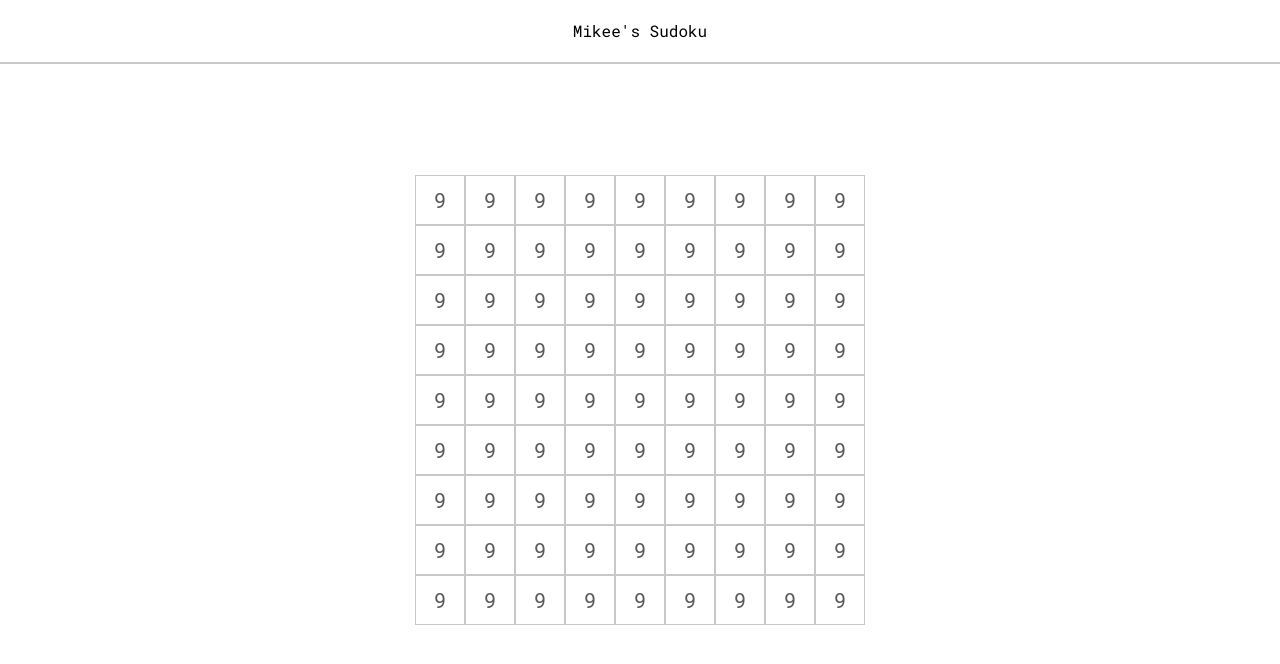
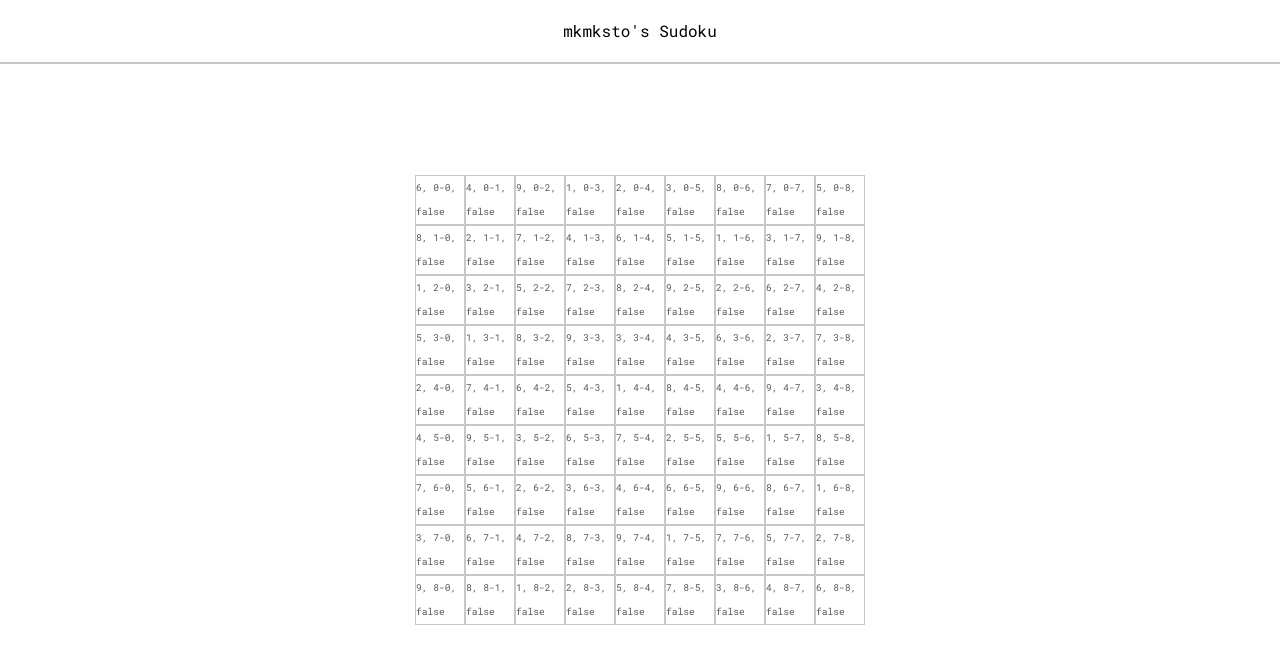
Before and after one commit to mkmksto/svelte_sudoku, a Svelte app: page / in a window 1280 px wide. Shown: the top 664 px of the page. Built offline with nearby package versions, Linux system fonts and the light colour scheme.

Commit message:
save - kinda working (before creating branch)

```diff
--- a/src/components/Board.svelte
+++ b/src/components/Board.svelte
@@ -1,12 +1,41 @@
 <script>
+    import { onMount } from 'svelte'
+    import { tileState } from '../stores/tileStateStore'
+    import { initObjectArray } from '../utils/arrayManipulation'
+    import { sample1 } from '../utils/sampleProblems'
     import Tiles from './Tiles.svelte'
 
-    let numTiles = 81
+    // $tileState = initializeObjectArray()
+
+    onMount(() => {
+        initializeStore()
+        populateTileStore()
+    })
+
+    function initializeStore() {
+        tileState.update((prevState) => {
+            return initObjectArray()
+        })
+    }
+
+    function populateTileStore() {
+        tileState.update((previousStateArr) => {
+            console.log(previousStateArr)
+
+            const newArr = [...previousStateArr]
+            newArr.forEach((tileObj, idx) => {
+                tileObj['realValue'] = sample1[idx]
+            })
+
+            console.log(newArr)
+            return newArr
+        })
+    }
 </script>
 
 <div class="board">
-    {#each Array(numTiles) as _}
-        <Tiles />
+    {#each $tileState as { coord, realValue, isActiveTile } (coord)}
+        <Tiles {realValue} {coord} bind:isActive={isActiveTile} />
     {/each}
 </div>
 
--- a/src/components/Header.svelte
+++ b/src/components/Header.svelte
@@ -1,6 +1,6 @@
 <script></script>
 
-<div class="header">Mikee's Sudoku</div>
+<div class="header">mkmksto's Sudoku</div>
 
 <style>
     .header {
--- a/src/components/Tiles.svelte
+++ b/src/components/Tiles.svelte
@@ -1,9 +1,61 @@
 <script>
-    export let tileValue = 9
+    import { tileState } from '../stores/tileStateStore'
+    export let realValue
+    // export let idx
+    export let coord
+    // export let userInputValue
+    // export let isValidvalue
+    // export let isReplaceable
+    export let isActive
+
+    function tileClick(coord) {
+        clearPreviousActiveTiles()
+
+        // const tileToActivate = $tileState.find(
+        //     (tileObj) => tileObj.coord === coord
+        // )
+        // console.log(tileToActivate.isActiveTile)
+        // if (tileToActivate.isActiveTile) {
+        //     tileToActivate.isActiveTile = false
+        // } else {
+        //     tileToActivate.isActiveTile = true
+        // }
+
+        // $tileState = $tileState
+        tileState.update((previousStateArr) => {
+            const tileToActivate = previousStateArr.find(
+                (tileObj) => tileObj.coord === coord
+            )
+
+            console.log(tileToActivate.coord)
+            console.log(tileToActivate.isActiveTile)
+            // if already active, deactivate
+            if (tileToActivate.isActiveTile) {
+                tileToActivate.isActiveTile = false
+            } else {
+                tileToActivate.isActiveTile = true
+            }
+
+            return [...previousStateArr]
+        })
+    }
+
+    function clearPreviousActiveTiles() {
+        tileState.update((previousStateArr) => {
+            previousStateArr.forEach((tileObj) => {
+                tileObj.isActiveTile = false
+            })
+            return previousStateArr
+        })
+    }
 </script>
 
-<div class="tile">
-    {tileValue}
+<div
+    class="tile"
+    class:active-tile={isActive}
+    on:click={() => tileClick(coord)}
+>
+    {realValue}, {coord}, {isActive}
 </div>
 
 <style>
@@ -11,10 +63,14 @@
         display: flex;
         align-items: center;
         justify-content: center;
-        font-size: 1.3rem;
+        font-size: 0.6rem;
         color: rgb(90, 90, 90);
         width: 50px;
         height: 50px;
         border: 0.3px solid rgba(200, 200, 200);
     }
+
+    .active-tile {
+        background-color: rgb(180, 180, 180);
+    }
 </style>
--- a/src/stores/sampleProblemStore.js
+++ /dev/null
@@ -1,3 +0,0 @@
-import { readable } from 'svelte/store'
-
-export const sampleProblem = readable([])
--- a/src/stores/tileStateStore.js
+++ b/src/stores/tileStateStore.js
@@ -1,12 +1,30 @@
 import { writable } from 'svelte/store'
 
-export const tiles = writable([])
+export const tileState = writable([
+    {
+        coord: '0-0',
+        realValue: '1',
+        userInputValue: '',
+        isValidValue: undefined,
+        isReplaceable: undefined,
+        isActiveTile: false,
+    },
+])
 
-// contents
-// isReplaceable (bool)
-// currentValue numfrom 1-9 or none
-// globalCoord (from 9x9) (will also serve as unique ID)
-// column coord
-// row coord
-// localCoord
-// isInvalidValue
+// function initializeObjectArray() {
+//     const sudokuArray = []
+
+//     for (let row = 0; row < 9; row++) {
+//         for (let col = 0; col < 9; col++) {
+//             sudokuArray.push({
+//                 coord: `${row}-${col}`,
+//                 realValue: '',
+//                 userInputValue: '',
+//                 isValidValue: undefined,
+//                 isReplaceable: undefined,
+//                 isActiveTile: false,
+//             })
+//         }
+//     }
+//     return sudokuArray
+// }
--- /dev/null
+++ b/src/utils/arrayManipulation.js
@@ -0,0 +1,46 @@
+let sample =
+    '649123875827465139135789264518934627276518493493672518752346981364891752981257346'
+
+export function oneDto2D(flatString) {
+    let flatStringIdx = 0
+    const newArray = initEmptyArray(9)
+
+    for (let row = 0; row < 9; row++) {
+        for (let col = 0; col < 9; col++) {
+            newArray[row][col] = flatString[flatStringIdx]
+            flatStringIdx++
+        }
+    }
+    return newArray
+}
+
+/**
+ * Initialize an n x n matrix
+ * @param {number} arraySize
+ */
+export function initEmptyArray(arraySize) {
+    return new Array(arraySize).fill(0).map(() => new Array(arraySize))
+}
+
+/**
+ *
+ * @returns 1D sudoku array where each item is an object
+ */
+export function initObjectArray() {
+    const sudokuArray = []
+
+    for (let row = 0; row < 9; row++) {
+        for (let col = 0; col < 9; col++) {
+            sudokuArray.push({
+                coord: `${row}-${col}`,
+                realValue: '',
+                userInputValue: '',
+                isValidValue: undefined,
+                isReplaceable: undefined,
+                isActiveTile: false,
+            })
+            // flatStringIdx++
+        }
+    }
+    return sudokuArray
+}
--- /dev/null
+++ b/src/utils/sampleProblems.js
@@ -0,0 +1,2 @@
+export const sample1 =
+    '649123875827465139135789264518934627276518493493672518752346981364891752981257346'
```
Also changed, not shown: src/utils/validityChecker.js (added).
